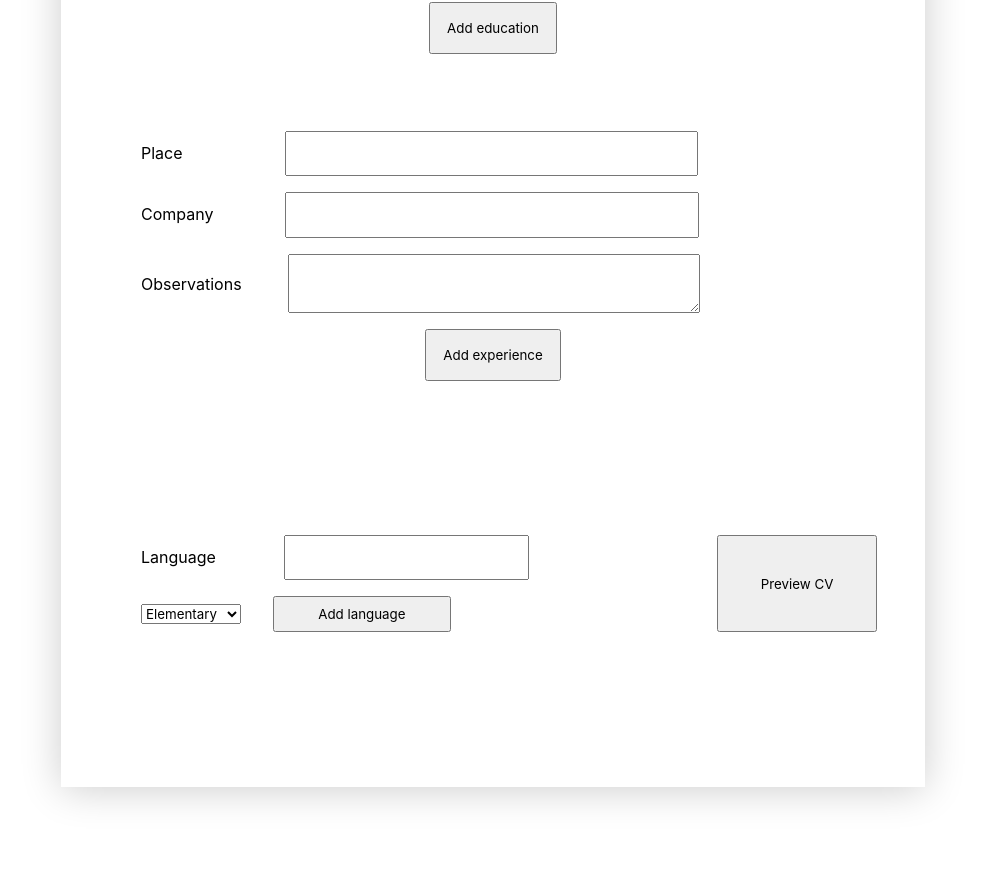
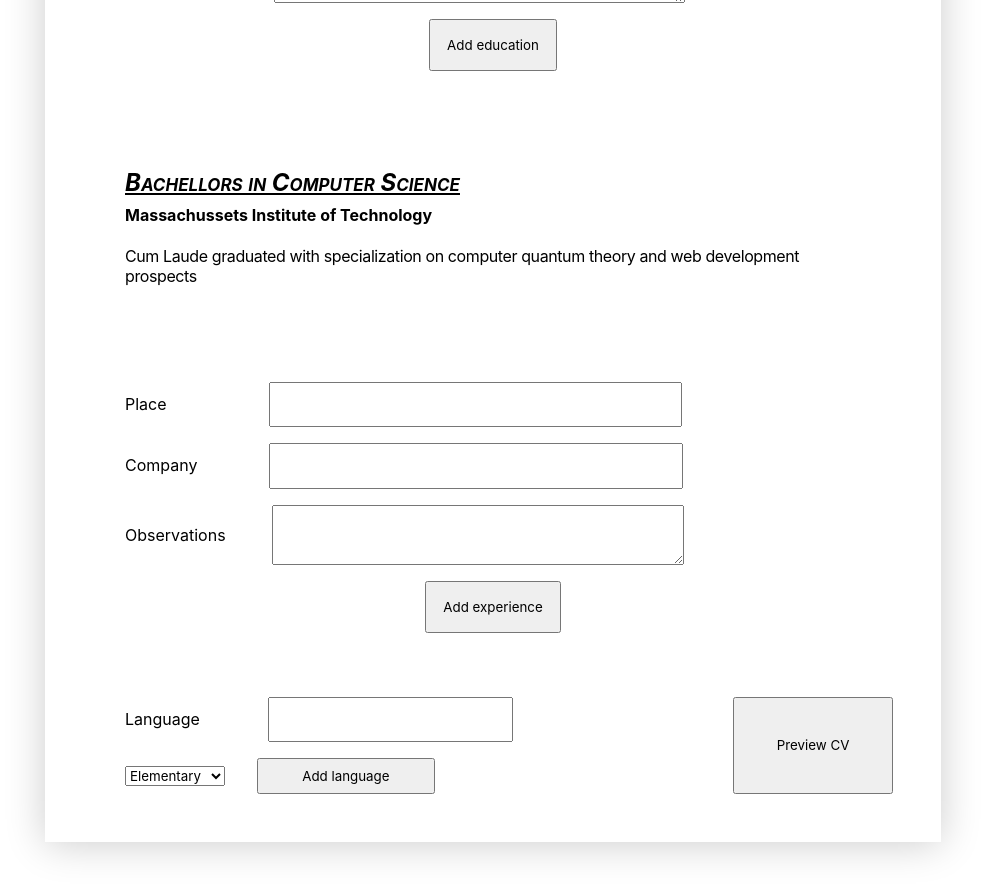
Before and after one commit to Vikms95/react-cv-application, a React (Create React App) app in the folder react-cv-application/: page / in a window 1280 px wide. Shown: the part 740-1630 px from the top of the page, without its empty margins (147-1132 px from the left). Before the commit the page ends 1575 px from the top, so only its background shows below. Built offline with nearby package versions, Linux system fonts and the light colour scheme.

Commit message:
Update notes

```diff
--- a/react-cv-application/src/App.js
+++ b/react-cv-application/src/App.js
@@ -1,12 +1,8 @@
 import React from 'react'
 import './styles/App.css'
 import Header from './components/Header'
-import ProfilePicture from './components/ProfilePictureInput'
-import GeneralInfoInputs from './components/GeneralInfoInputs'
-import EducationInputs from './components/EducationInputs'
-import WorkExperienceInputs from './components/WorkExperienceInputs'
-import LanguagesInputs from './components/LanguagesInputs'
-import SubmitButton from './components/SubmitButton'
+import EditModeView from './components/EditModeView'
+import PreviewModeView from './components/PreviewModeView'
 
 class App extends React.Component {
     constructor(){
@@ -22,7 +18,9 @@ class App extends React.Component {
                 title:"",
                 university:"",
                 observations:"",
-                educationArray:[],
+                educationArray:[
+					{title:"Bachellors in Computer Science", university: "Massachussets Institute of Technology ", observations:"Cum Laude graduated with specialization on computer quantum theory and web development prospects"}
+				],
             },
 
             work:{
@@ -37,6 +35,7 @@ class App extends React.Component {
                 proficiency:"",
                 languagesArray:[],
             },
+			isEditorMode: true
         }
 
         this.handleChange = this.handleChange.bind(this)
@@ -59,9 +58,9 @@ class App extends React.Component {
 
   //When any field button is cliked
   handleSubmit(event){
+	console.log(this.state)
 	event.preventDefault()
 	const name = event.target.className
-	console.log(this.state)
 	if(this.formIsValid(name)){
 		this.setState(prevState =>{
 			const newArray = this.getObjectToAdd(prevState, name)
@@ -83,6 +82,7 @@ class App extends React.Component {
 	}
 
 	formIsValid(name){
+
 		const formToValidate = document.getElementById(`${name}`)
 		const inputsToValidate = Array.from(formToValidate.getElementsByTagName('input'))
 		this.resetFormsStyling()
@@ -132,12 +132,13 @@ class App extends React.Component {
 		}
 
 		if(name === 'languages'){
-		const {language, proficiency} = state[name]
+			const {language} = state[name]
+			const proficiency = document.querySelector('.proficiency').value
 			const objectToAdd = {
 				'language': language,
 				'proficiency': proficiency
 			}
-		return [...state.languages.languagesArray,objectToAdd]
+			return [...state.languages.languagesArray, objectToAdd]
 		}
 	}
 
@@ -175,36 +176,16 @@ class App extends React.Component {
   render() {
     return (
       <section className='general--container'>
-        <Header />
-        <section className="cv--editor--container">
-          <section className='general--info'>
-            <ProfilePicture />
-            <GeneralInfoInputs
-                handleChange={this.handleChange}
-            />
-          </section>
-
-          <EducationInputs
-						values={this.state.education}
+        <Header/>
+		{
+			(this.state.isEditorMode)
+				? <EditModeView
 					handleChange={this.handleChange}
 					handleSubmit={this.handleSubmit}
-					/>
-          <WorkExperienceInputs
-						values={this.state.work}
-						handleChange={this.handleChange}
-						handleSubmit={this.handleSubmit}
-					/>
+					state       ={this.state} />
 
-          <section className='bottom--row'>
-            <LanguagesInputs
-							values={this.state.languages}
-							handleChange={this.handleChange}
-							handleSubmit={this.handleSubmit}
-						/>
-            <SubmitButton />
-          </section>
-
-        </section>
+				: <PreviewModeView />
+		}
       </section>
     )
   }
--- a/react-cv-application/src/styles/App.css
+++ b/react-cv-application/src/styles/App.css
@@ -6,7 +6,7 @@
 
 .root{
     display: flex;
-    justify-content: center;
+    /* justify-content: center; */
 }
 
 .header{
@@ -21,16 +21,17 @@
     align-items: center;
 }
 
-.cv--editor--container{
+.cv--container{
     box-shadow: 0px 2px 38px rgba(0, 0, 0, 0.2);
     display: grid;
-    justify-content: center;
+    /* justify-content: center; */
     align-items: center;
-    grid-template-rows: repeat(4, 1fr);
+    grid-template-rows: repeat(minmax(min-content, max-content) + 50);
+    grid-auto-rows: minmax(min-content, max-content) + 50;
     margin: 3rem;
     padding: 3rem;
     max-width: 50rem;
-    gap: 1rem;
+    gap: 4rem;
 }
 
 .general--info,
@@ -61,7 +62,7 @@ button:hover{
 
 .general--info--inputs{
     display: flex;
-    justify-content: center;
+    /* justify-content: center; */
     flex-direction: column;
     gap: .5rem;
 }
@@ -178,3 +179,47 @@ button.languages{
     background-color: pink;
     border: 1px solid red;
 }
+
+.education--view,
+.work--view,
+.languages--view{
+    display: flex;
+    flex-direction: column;
+    justify-content: flex-start;
+    /* align-items: center; */
+    line-height: 2rem;
+}
+
+.title--view,
+.place--view,
+.language--view{
+    font-variant: small-caps;
+    font-style:italic ;
+    text-decoration: underline;
+}
+
+.language--view{
+    font-size: 2rem;
+    font-weight: 700;
+    text-decoration: none;
+}
+
+.observations--view{
+    margin-top: 1rem;
+    letter-spacing: -.4px;
+    line-height: 1.2rem;
+}
+
+.education--element,
+.work--element,
+.languages--element{
+    padding:2rem 2rem;
+    border-radius: 15px;
+}
+
+.education--element:hover,
+.work--element:hover,
+.languages--element:hover{
+    background-color: rgb(235, 235, 235);
+
+}
```
Also changed, not shown: react-cv-application/planning/notes.md (+42 -19 lines). Lines whose indentation alone changed are shown as unchanged.
